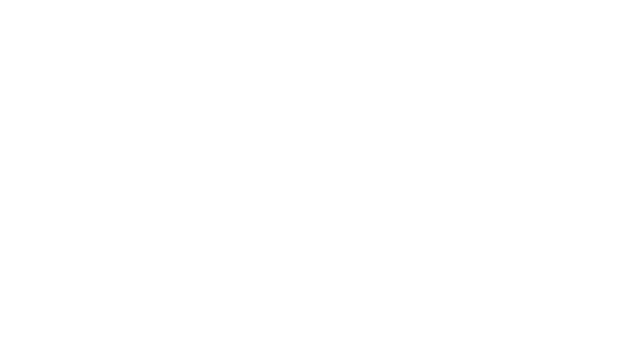
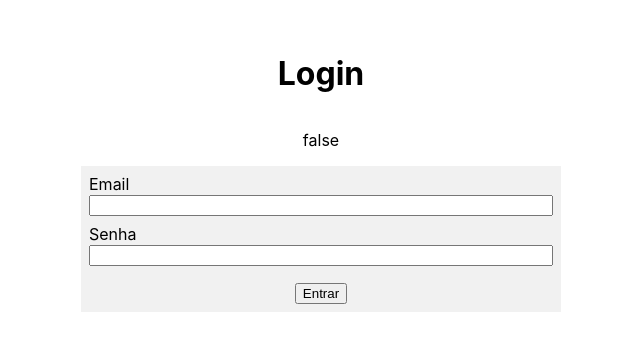
Before and after one commit to VictorLheredia/vcars_frontend, a React (Create React App) app: page /login in a window 1280 px wide. Shown: the part 228-578 px from the top of the page, without its empty margins (319-959 px from the left). Built offline with nearby package versions, Linux system fonts and the light colour scheme.

Commit message:
Login Funcional

```diff
--- a/src/App.jsx
+++ b/src/App.jsx
@@ -1,6 +1,9 @@
+import AppRoutes from "./AppRoutes";
+
 function App() {
   return (
     <div className="App">
+      <AppRoutes></AppRoutes>
     </div>
   );
 }
--- /dev/null
+++ b/src/AppRoutes.jsx
@@ -0,0 +1,19 @@
+import { BrowserRouter, Routes, Route } from "react-router-dom";
+import { AuthProvider } from "./contexts/Auth";
+import { Private } from "./contexts/Private";
+
+import HomePage from "./pages/HomePage.jsx";
+import LoginPage from "./pages/LoginPage";
+
+export default function AppRoutes() {
+  return (
+    <BrowserRouter>
+      <AuthProvider>
+        <Routes>
+          <Route path="/login" element={<LoginPage />} />
+          <Route path="/" element={<Private><HomePage /></Private>}/>
+        </Routes>
+      </AuthProvider>
+    </BrowserRouter>
+  );
+}
--- /dev/null
+++ b/src/contexts/Auth.jsx
@@ -0,0 +1,57 @@
+import React, { useState, useEffect, createContext } from "react";
+import { useNavigate } from "react-router-dom";
+import { api } from "../services/api";
+import { createSession } from "../services/createSession";
+
+export const AuthContext = createContext();
+
+export const AuthProvider = ({ children }) => {
+  const navigate = useNavigate();
+  const [user, setUser] = useState(null);
+  const [loading, setLoading] = useState(true);
+
+  useEffect(() => {
+    const recoveredUser = localStorage.getItem("user");
+
+    if (recoveredUser) {
+      setUser(JSON.parse(recoveredUser));
+    }
+
+    setLoading(false);
+  }, []);
+
+  //LOGIN
+  const login = async (email, password) => {
+    const response = await createSession(email, password);
+
+    const loggedUser = response.data.user;
+    const token = response.data.token;
+
+    localStorage.setItem("user", JSON.stringify(loggedUser));
+    localStorage.setItem("token", token);
+
+    api.defaults.headers.Authorization = `Bearer ${token}`;
+
+    setUser(loggedUser);
+    navigate("/");
+  };
+
+  //LOGOUT
+  const logout = () => {
+    localStorage.removeItem("user");
+    localStorage.removeItem("token");
+
+    api.defaults.headers.Authorization = null;
+
+    setUser(null);
+    navigate("/login");
+  };
+
+  return (
+    <AuthContext.Provider
+      value={{ authenticated: !!user, user, loading, login, logout }}
+    >
+      {children}
+    </AuthContext.Provider>
+  );
+};
--- /dev/null
+++ b/src/contexts/Private.jsx
@@ -0,0 +1,17 @@
+import { useContext } from "react";
+import { Navigate } from "react-router-dom";
+import { AuthContext } from "./Auth";
+
+export const Private = ({ children }) => {
+  const { authenticated, loading } = useContext(AuthContext);
+
+  if (loading) {
+    return <div className="loading">Carregando...</div>;
+  }
+
+  if (!authenticated) {
+    return <Navigate to="/login" />;
+  }
+
+  return children;
+};
--- /dev/null
+++ b/src/pages/HomePage.jsx
@@ -0,0 +1,18 @@
+import React, { useContext } from "react";
+
+import { AuthContext } from "../contexts/Auth";
+
+export default function HomePage() {
+  const { authenticated, logout } = useContext(AuthContext);
+  const handleLogout = () => {
+    logout();
+  };
+
+  return (
+    <div>
+      <h1>HomePage</h1>
+      <p>{String(authenticated)}</p>
+      <button onClick={handleLogout}>Logout</button>
+    </div>
+  );
+}
--- /dev/null
+++ b/src/pages/LoginPage.jsx
@@ -0,0 +1,47 @@
+import "../styles/LoginPage.css";
+import React, { useState, useContext } from "react";
+import { AuthContext } from "../contexts/Auth";
+
+export default function LoginPage() {
+  const { authenticated, login } = useContext(AuthContext);
+
+  const [email, setEmail] = useState("");
+  const [password, setPassaword] = useState("");
+
+  const handleSubmit = (e) => {
+    e.preventDefault();
+    login(email, password);
+  };
+
+  return (
+    <div id="login">
+      <h1 className="title">Login</h1>
+      <p>{String(authenticated)}</p>
+      <form className="form" onSubmit={handleSubmit}>
+        <div className="field">
+          <label htmlFor="email">Email</label>
+          <input
+            type="email"
+            name="email"
+            id="email"
+            value={email}
+            onChange={(e) => setEmail(e.target.value)}
+          />
+        </div>
+        <div className="field">
+          <label htmlFor="password">Senha</label>
+          <input
+            type="password"
+            name="password"
+            id="password"
+            value={password}
+            onChange={(e) => setPassaword(e.target.value)}
+          />
+        </div>
+        <div className="actions">
+          <button type="submit">Entrar</button>
+        </div>
+      </form>
+    </div>
+  );
+}
--- /dev/null
+++ b/src/services/api.jsx
@@ -0,0 +1,5 @@
+import axios from "axios";
+
+export const api = axios.create({
+  baseURL: "http://localhost:4000",
+});
--- /dev/null
+++ b/src/services/createSession.jsx
@@ -0,0 +1,5 @@
+import { api } from "./api";
+
+export const createSession = async (email, password) => {
+  return api.post("./usuarios/login", { email, password });
+};
--- /dev/null
+++ b/src/styles/LoginPage.css
@@ -0,0 +1,32 @@
+#login {
+    display: flex;
+    flex-direction: column;
+    align-items: center;
+    justify-content: center;
+    min-height: 100vh;
+    padding: 0 2rem;
+}
+
+#login .form{
+ background-color: #f1f1f1;
+ width: 100%;
+ max-width: 480px;
+ padding: 0.5rem;
+}
+
+#login .field {
+    padding-bottom: 0.5rem;
+}
+
+#login .field label {
+    display: block;
+}
+
+#login .field input {
+    width: 100%;
+}
+
+#login .actions {
+    text-align: center;
+    margin-top: 0.5rem;
+}
--- a/src/styles/index.css
+++ b/src/styles/index.css
@@ -1,3 +1,12 @@
+html {
+    box-sizing: border-box;
+}
+*,
+*:before,
+*:after{
+    box-sizing: inherit;
+}
+
 body {
   margin: 0;
   font-family: -apple-system, BlinkMacSystemFont, 'Segoe UI', 'Roboto', 'Oxygen',
```
